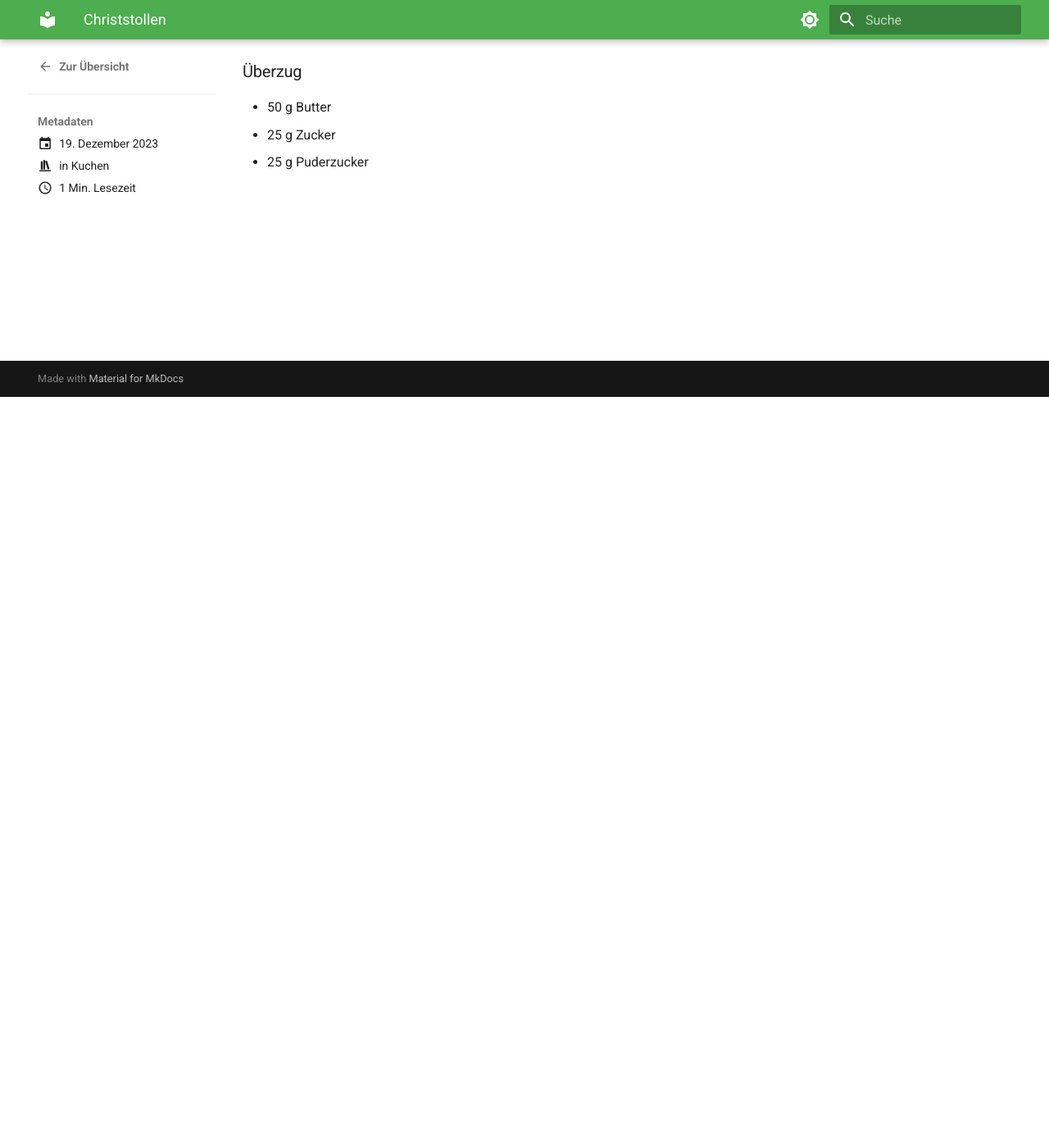
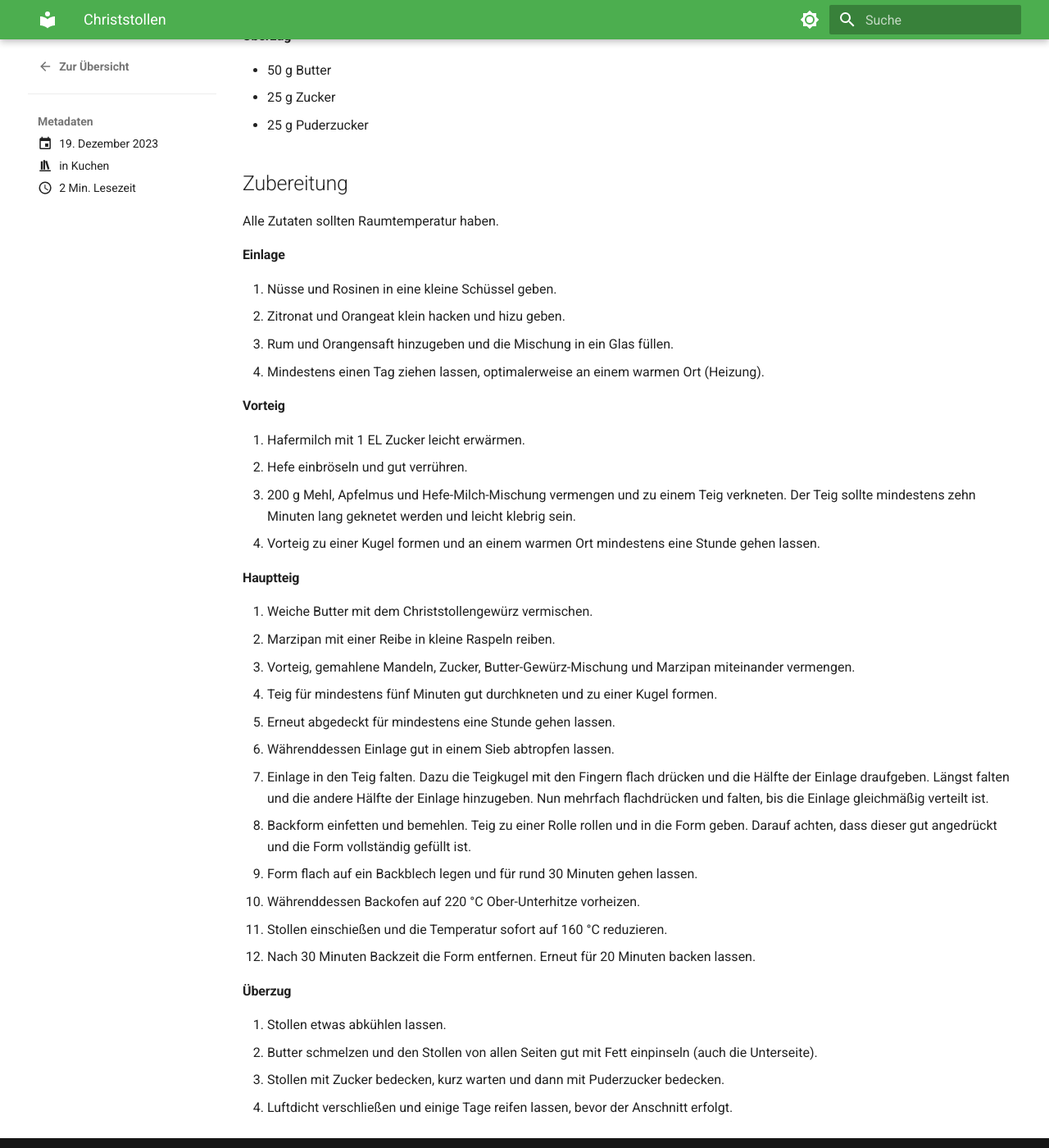
Before and after one commit to klemmchr/recipes, an MkDocs documentation site: the page built from docs/posts/christstollen.md, in a window 1280 px wide and 1400 px high, scrolled down 916 px. Shown: the whole window at 82% size. Built offline with MkDocs 1.6.1 and Material for MkDocs 9.7.7, drawn with Linux system fonts in a browser that asks for light colours.

Commit message:
Christstollen

```diff
--- a/docs/posts/christstollen.md
+++ b/docs/posts/christstollen.md
@@ -18,7 +18,7 @@ Ein einfacher veganer Christstollen.
 
 ## Zutaten
 
-### Einlage
+#### Einlage
 - 50 g gehackte Nüsse (Walnüsse, Mandeln, Haselnüsse)
 - 50 g Rosinen
 - 100 g Zitronat
@@ -26,7 +26,7 @@ Ein einfacher veganer Christstollen.
 - 50 ml Rum
 - 50 ml Orangensaft
 
-### Stollen
+#### Stollen
 - 500 g Weizenmehl
 - 150 g Butter
 - 100 g gemahlene Mandeln
@@ -37,7 +37,47 @@ Ein einfacher veganer Christstollen.
 - 10 g Christstollengewürz
 - 1 Würfel (42g) Hefe
 
-### Überzug
+#### Überzug
 - 50 g Butter
 - 25 g Zucker
 - 25 g Puderzucker
+
+## Zubereitung
+
+Alle Zutaten sollten Raumtemperatur haben.
+
+#### Einlage
+1. Nüsse und Rosinen in eine kleine Schüssel geben.
+2. Zitronat und Orangeat klein hacken und hizu geben.
+3. Rum und Orangensaft hinzugeben und die Mischung in ein Glas füllen.
+4. Mindestens einen Tag ziehen lassen, optimalerweise an einem warmen Ort (Heizung).
+
+#### Vorteig
+
+5. Hafermilch mit 1 EL Zucker leicht erwärmen.
+6. Hefe einbröseln und gut verrühren.
+7. 200 g Mehl, Apfelmus und Hefe-Milch-Mischung vermengen und zu einem Teig verkneten.
+Der Teig sollte mindestens zehn Minuten lang geknetet werden und leicht klebrig sein.
+8. Vorteig zu einer Kugel formen und an einem warmen Ort mindestens eine Stunde gehen lassen.
+
+#### Hauptteig
+9. Weiche Butter mit dem Christstollengewürz vermischen.
+10. Marzipan mit einer Reibe in kleine Raspeln reiben.
+11. Vorteig, gemahlene Mandeln, Zucker, Butter-Gewürz-Mischung und Marzipan miteinander vermengen.
+12. Teig für mindestens fünf Minuten gut durchkneten und zu einer Kugel formen.
+13. Erneut abgedeckt für mindestens eine Stunde gehen lassen.
+14. Währenddessen Einlage gut in einem Sieb abtropfen lassen.
+15. Einlage in den Teig falten. Dazu die Teigkugel mit den Fingern flach drücken und die Hälfte der Einlage draufgeben.
+Längst falten und die andere Hälfte der Einlage hinzugeben. Nun mehrfach flachdrücken und falten, bis die Einlage gleichmäßig verteilt ist.
+16. Backform einfetten und bemehlen. Teig zu einer Rolle rollen und in die Form geben.
+Darauf achten, dass dieser gut angedrückt und die Form vollständig gefüllt ist.
+17. Form flach auf ein Backblech legen und für rund 30 Minuten gehen lassen.
+18. Währenddessen Backofen auf 220 °C Ober-Unterhitze vorheizen.
+19. Stollen einschießen und die Temperatur sofort auf 160 °C reduzieren.
+20. Nach 30 Minuten Backzeit die Form entfernen. Erneut für 20 Minuten backen lassen.
+
+#### Überzug
+21. Stollen etwas abkühlen lassen.
+22. Butter schmelzen und den Stollen von allen Seiten gut mit Fett einpinseln (auch die Unterseite).
+23. Stollen mit Zucker bedecken, kurz warten und dann mit Puderzucker bedecken.
+24. Luftdicht verschließen und einige Tage reifen lassen, bevor der Anschnitt erfolgt.
```
